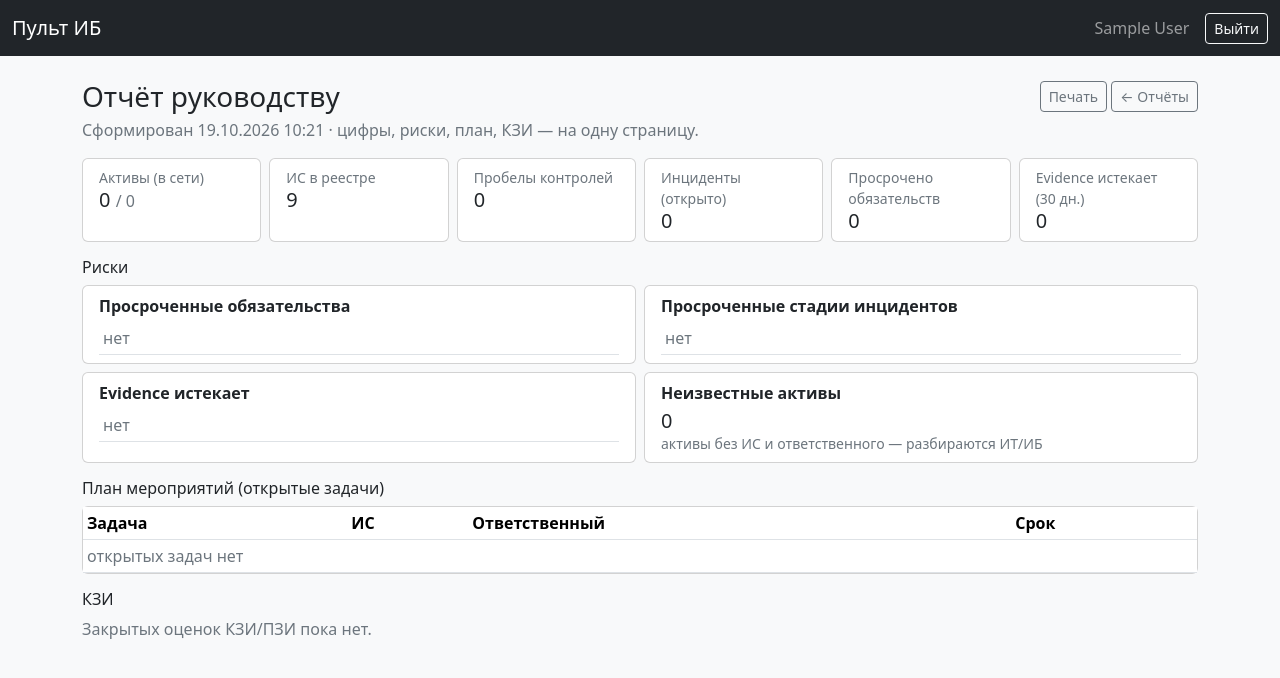
After one commit to puginav-ai/SecOps, a Django app: page /reports/management/ in a window 1280 px wide. The commit adds this page. Shown: the top 678 px of the page. Run offline with Django 5.2, Linux system fonts and the light colour scheme; the visitor is signed in with stand-in values (Sample User, id 1); data comes from the database, SQL or seed files in the repository; data that the repository does not hold is empty; parts of the project's set-up code (start-up, migrations or seed data) failed here and were passed over; some libraries are stand-ins or nearby versions.

Commit message:
feat(reporting): XLSX-выгрузки и 1-страничный отчёт руководству
- xlsx_response через openpyxl: пробелы, просрочки, evidence, unknown, КЗИ
- /reports/management/: цифры, риски, план мероприятий, КЗИ (print CSS)
- права как у остальных отчётов; владелец ИС — только свои системы (недели 11-12)

```diff
--- a/apps/reporting/urls.py
+++ b/apps/reporting/urls.py
@@ -10,6 +10,12 @@ app_name = "reporting"
 
 urlpatterns = [
     path("", views.reports_index, name="index"),
+    path("management/", views.management_report, name="management"),
     path("gaps.csv", views.gaps_csv, name="gaps_csv"),
+    path("gaps.xlsx", views.gaps_xlsx, name="gaps_xlsx"),
     path("overdue.csv", views.overdue_csv, name="overdue_csv"),
+    path("overdue.xlsx", views.overdue_xlsx, name="overdue_xlsx"),
+    path("evidence.xlsx", views.evidence_xlsx, name="evidence_xlsx"),
+    path("unknown-assets.xlsx", views.unknown_xlsx, name="unknown_xlsx"),
+    path("kzi.xlsx", views.kzi_xlsx, name="kzi_xlsx"),
 ]
--- a/apps/reporting/views.py
+++ b/apps/reporting/views.py
@@ -1,4 +1,4 @@
-"""Отчёты: состояние контролей, просрочки, покрытие evidence, КЗИ (неделя 11)."""
+"""Отчёты: контроли, просрочки, evidence, КЗИ, 1-страничный отчёт руководству (недели 11–12)."""
 
 from __future__ import annotations
 
@@ -11,13 +11,22 @@ from django.utils import timezone
 from apps.compliance.models import ControlImplementation
 from apps.compliance.services import GAP_STATUSES
 from apps.core.access import is_owner_only, role_required
-from apps.core.export import csv_response
+from apps.core.export import csv_response, xlsx_response
+from apps.evidence.models import EvidenceObject
 from apps.evidence.services import visible_evidence
-from apps.kzi.models import Assessment
+from apps.incidents.models import Incident
+from apps.incidents.services import overdue_stages as incident_overdue_stages
+from apps.kzi.models import Assessment, RemediationTask
 from apps.obligations.models import ObligationInstance
 from apps.registry.models import Asset, System
 
 EXPORT_ROWS_LIMIT = 2000
+
+GAPS_HEADER = ["Код", "Контроль", "Домен", "ИС", "Статус", "Ответственный", "Следующая проверка"]
+OVERDUE_HEADER = ["Обязательство", "Вид", "Срок", "Ответственный", "Уровень эскалации"]
+EVIDENCE_HEADER = ["Вид evidence", "Количество"]
+UNKNOWN_HEADER = ["IP", "MAC", "Имя", "Сегмент", "Обнаружен"]
+KZI_HEADER = ["Тип", "Период", "Статус", "Результат", "Вердикт", "Рассчитана"]
 
 
 def _person(user):
@@ -61,6 +70,97 @@ def _scoped_assessments(user):
     return assessments
 
 
+def _open_incidents(user):
+    incidents = Incident.objects.exclude(status=Incident.Status.CLOSED)
+    if is_owner_only(user):
+        incidents = incidents.filter(system__in=_my_systems(user))
+    return incidents
+
+
+def _open_remediation_tasks(user):
+    tasks = RemediationTask.objects.filter(status=RemediationTask.Status.OPEN).select_related(
+        "system", "owner_person", "plan"
+    )
+    if is_owner_only(user):
+        tasks = tasks.filter(system__in=_my_systems(user))
+    return tasks.order_by("due_at")[:8]
+
+
+# --- выгрузки: строки ------------------------------------------------------------------
+
+
+def _gaps_rows(user):
+    return [
+        [
+            gap.control.code,
+            gap.control.name,
+            gap.control.get_domain_display(),
+            gap.system.name,
+            gap.get_status_display(),
+            str(gap.owner_person) if gap.owner_person else "—",
+            gap.next_due_at.strftime("%d.%m.%Y") if gap.next_due_at else "—",
+        ]
+        for gap in _gaps(user)[:EXPORT_ROWS_LIMIT]
+    ]
+
+
+def _overdue_rows(user):
+    return [
+        [
+            item.template.name,
+            item.template.get_kind_display(),
+            timezone.localtime(item.due_at).strftime("%d.%m.%Y"),
+            str(item.owner_person) if item.owner_person else "—",
+            str(item.escalation_level),
+        ]
+        for item in _overdue(user)[:EXPORT_ROWS_LIMIT]
+    ]
+
+
+def _evidence_rows(user):
+    evidence = visible_evidence(user)
+    labels = dict(EvidenceObject.Kind.choices)
+    return [
+        [labels.get(row["kind"], row["kind"]), row["total"]]
+        for row in evidence.values("kind").annotate(total=Count("id")).order_by("kind")
+    ]
+
+
+def _unknown_rows(user):
+    if is_owner_only(user):
+        return []
+    assets = Asset.objects.filter(
+        owner_person__isnull=True, system_components__isnull=True
+    ).select_related("segment")[:EXPORT_ROWS_LIMIT]
+    return [
+        [
+            asset.ip,
+            asset.mac or "—",
+            asset.hostname or "—",
+            asset.segment.name if asset.segment else "—",
+            asset.first_seen_at.strftime("%d.%m.%Y %H:%M"),
+        ]
+        for asset in assets
+    ]
+
+
+def _kzi_rows(user):
+    return [
+        [
+            assessment.get_assessment_type_display(),
+            assessment.period_label or "—",
+            assessment.get_status_display(),
+            str(assessment.result_value) if assessment.result_value is not None else "—",
+            assessment.verdict or "—",
+            assessment.assessed_at.strftime("%d.%m.%Y %H:%M") if assessment.assessed_at else "—",
+        ]
+        for assessment in _scoped_assessments(user)[:EXPORT_ROWS_LIMIT]
+    ]
+
+
+# --- страницы ---------------------------------------------------------------------------
+
+
 @role_required("reports")
 def reports_index(request):
     today = timezone.localdate()
@@ -95,34 +195,94 @@ def reports_index(request):
 
 
 @role_required("reports")
+def management_report(request):
+    """Одностраничный отчёт руководству: цифры, риски, план, КЗИ (SDD §5.9)."""
+    today = timezone.localdate()
+    owner_only = is_owner_only(request.user)
+    systems = _my_systems(request.user) if owner_only else System.objects.all()
+    evidence = visible_evidence(request.user)
+    if owner_only:
+        my_assets = Asset.objects.filter(system_components__system__in=systems).distinct()
+    else:
+        my_assets = Asset.objects.all()
+    return render(
+        request,
+        "reporting/management.html",
+        {
+            "generated_at": timezone.localtime(),
+            "assets_total": my_assets.count(),
+            "assets_active": my_assets.filter(miss_count__lt=3).count(),
+            "systems_total": systems.count(),
+            "gaps_total": _gaps(request.user).count(),
+            "incidents_open": _open_incidents(request.user).count(),
+            "incident_overdue_count": incident_overdue_stages()
+            .filter(incident__in=_open_incidents(request.user))
+            .count(),
+            "obligations_overdue": _overdue(request.user).count(),
+            "overdue_top": _overdue(request.user)[:5],
+            "incident_overdue_top": list(
+                incident_overdue_stages()
+                .filter(incident__in=_open_incidents(request.user))
+                .order_by("deadline_at")[:5]
+            ),
+            "evidence_expiring_total": evidence.filter(
+                valid_until__isnull=False, valid_until__lte=today + timedelta(days=30)
+            ).count(),
+            "evidence_expiring": evidence.filter(
+                valid_until__isnull=False, valid_until__lte=today + timedelta(days=30)
+            ).order_by("valid_until")[:5],
+            "unknown_assets": (
+                None
+                if owner_only
+                else Asset.objects.filter(
+                    owner_person__isnull=True, system_components__isnull=True
+                ).count()
+            ),
+            "plan_tasks": _open_remediation_tasks(request.user),
+            "last_assessment": _scoped_assessments(request.user)
+            .filter(status=Assessment.Status.CLOSED)
+            .order_by("-assessed_at")
+            .first(),
+        },
+    )
+
+
+# --- CSV -------------------------------------------------------------------------------
+
+
+@role_required("reports")
 def gaps_csv(request):
-    rows = [
-        [
-            gap.control.code,
-            gap.control.name,
-            gap.control.get_domain_display(),
-            gap.system.name,
-            gap.get_status_display(),
-            str(gap.owner_person) if gap.owner_person else "—",
-            gap.next_due_at.strftime("%d.%m.%Y") if gap.next_due_at else "—",
-        ]
-        for gap in _gaps(request.user)[:EXPORT_ROWS_LIMIT]
-    ]
-    header = ["Код", "Контроль", "Домен", "ИС", "Статус", "Ответственный", "Следующая проверка"]
-    return csv_response("gaps.csv", header, rows)
+    return csv_response("gaps.csv", GAPS_HEADER, _gaps_rows(request.user))
 
 
 @role_required("reports")
 def overdue_csv(request):
-    rows = [
-        [
-            item.template.name,
-            item.template.get_kind_display(),
-            timezone.localtime(item.due_at).strftime("%d.%m.%Y"),
-            str(item.owner_person) if item.owner_person else "—",
-            str(item.escalation_level),
-        ]
-        for item in _overdue(request.user)[:EXPORT_ROWS_LIMIT]
-    ]
-    header = ["Обязательство", "Вид", "Срок", "Ответственный", "Уровень эскалации"]
-    return csv_response("overdue.csv", header, rows)
+    return csv_response("overdue.csv", OVERDUE_HEADER, _overdue_rows(request.user))
+
+
+# --- XLSX ------------------------------------------------------------------------------
+
+
+@role_required("reports")
+def gaps_xlsx(request):
+    return xlsx_response("gaps.xlsx", GAPS_HEADER, _gaps_rows(request.user))
+
+
+@role_required("reports")
+def overdue_xlsx(request):
+    return xlsx_response("overdue.xlsx", OVERDUE_HEADER, _overdue_rows(request.user))
+
+
+@role_required("reports")
+def evidence_xlsx(request):
+    return xlsx_response("evidence.xlsx", EVIDENCE_HEADER, _evidence_rows(request.user))
+
+
+@role_required("reports")
+def unknown_xlsx(request):
+    return xlsx_response("unknown-assets.xlsx", UNKNOWN_HEADER, _unknown_rows(request.user))
+
+
+@role_required("reports")
+def kzi_xlsx(request):
+    return xlsx_response("kzi.xlsx", KZI_HEADER, _kzi_rows(request.user))
--- a/requirements.txt
+++ b/requirements.txt
@@ -10,3 +10,4 @@ tzdata>=2024.1
 librouteros~=3.4  # RouterOS API для пассивного discovery с Mikrotik (чистый Python, узкая задача)
 django-storages[s3]~=1.14  # S3-хранилище evidence (SeaweedFS) — только через штатный storage-контракт
 python-dateutil~=2.9  # RRULE-генерация обязательств (SDD §3.5)
+openpyxl~=3.1  # выгрузки XLSX для отчётности руководству (SDD §5.9)
--- /dev/null
+++ b/templates/reporting/management.html
@@ -0,0 +1,136 @@
+{% extends "base.html" %}
+{% block title %}Отчёт руководству{% endblock %}
+
+{% block content %}
+<style>
+@media print {
+  .navbar, .no-print { display: none !important; }
+  body { background: #fff !important; }
+  .card { box-shadow: none !important; border: 0; }
+}
+</style>
+
+<div class="d-flex justify-content-between align-items-center mb-1">
+  <h1 class="h3 mb-0">Отчёт руководству</h1>
+  <div class="no-print">
+    <button class="btn btn-outline-secondary btn-sm" onclick="window.print()">Печать</button>
+    <a class="btn btn-outline-secondary btn-sm" href="{% url 'reporting:index' %}">← Отчёты</a>
+  </div>
+</div>
+<p class="text-secondary mb-3">
+  Сформирован {{ generated_at|date:"d.m.Y H:i" }} · цифры, риски, план, КЗИ — на одну страницу.
+</p>
+
+<div class="row row-cols-2 row-cols-md-3 row-cols-xl-6 g-2 mb-3">
+  <div class="col"><div class="card h-100"><div class="card-body py-2">
+    <div class="text-secondary small">Активы (в сети)</div>
+    <div class="h5 mb-0">{{ assets_active }} <span class="text-secondary fs-6">/ {{ assets_total }}</span></div>
+  </div></div></div>
+  <div class="col"><div class="card h-100"><div class="card-body py-2">
+    <div class="text-secondary small">ИС в реестре</div>
+    <div class="h5 mb-0">{{ systems_total }}</div>
+  </div></div></div>
+  <div class="col"><div class="card h-100"><div class="card-body py-2">
+    <div class="text-secondary small">Пробелы контролей</div>
+    <div class="h5 mb-0">{{ gaps_total }}</div>
+  </div></div></div>
+  <div class="col"><div class="card h-100"><div class="card-body py-2">
+    <div class="text-secondary small">Инциденты (открыто)</div>
+    <div class="h5 mb-0">{{ incidents_open }}
+      {% if incident_overdue_count %}<span class="text-danger fs-6">/ просроч. стадий {{ incident_overdue_count }}</span>{% endif %}
+    </div>
+  </div></div></div>
+  <div class="col"><div class="card h-100"><div class="card-body py-2">
+    <div class="text-secondary small">Просрочено обязательств</div>
+    <div class="h5 mb-0 {% if obligations_overdue %}text-danger{% endif %}">{{ obligations_overdue }}</div>
+  </div></div></div>
+  <div class="col"><div class="card h-100"><div class="card-body py-2">
+    <div class="text-secondary small">Evidence истекает (30 дн.)</div>
+    <div class="h5 mb-0">{{ evidence_expiring_total }}</div>
+  </div></div></div>
+</div>
+
+<h2 class="h6">Риски</h2>
+<div class="row g-2 mb-3">
+  <div class="col-md-6">
+    <div class="card h-100"><div class="card-body py-2">
+      <div class="fw-semibold mb-1">Просроченные обязательства</div>
+      <table class="table table-sm mb-0">
+        <tbody>
+          {% for item in overdue_top %}
+            <tr><td>{{ item.template.name }}</td><td class="text-nowrap">{{ item.due_at|date:"d.m.Y" }}</td></tr>
+          {% empty %}
+            <tr><td class="text-secondary">нет</td></tr>
+          {% endfor %}
+        </tbody>
+      </table>
+    </div></div>
+  </div>
+  <div class="col-md-6">
+    <div class="card h-100"><div class="card-body py-2">
+      <div class="fw-semibold mb-1">Просроченные стадии инцидентов</div>
+      <table class="table table-sm mb-0">
+        <tbody>
+          {% for stage in incident_overdue_top %}
+            <tr><td>#{{ stage.incident_id }} · {{ stage.stage_code }}</td><td class="text-nowrap">{{ stage.deadline_at|date:"d.m.Y H:i" }}</td></tr>
+          {% empty %}
+            <tr><td class="text-secondary">нет</td></tr>
+          {% endfor %}
+        </tbody>
+      </table>
+    </div></div>
+  </div>
+  <div class="col-md-6">
+    <div class="card h-100"><div class="card-body py-2">
+      <div class="fw-semibold mb-1">Evidence истекает</div>
+      <table class="table table-sm mb-0">
+        <tbody>
+          {% for item in evidence_expiring %}
+            <tr><td>{{ item.title|truncatechars:50 }}</td><td class="text-nowrap">{{ item.valid_until|date:"d.m.Y" }}</td></tr>
+          {% empty %}
+            <tr><td class="text-secondary">нет</td></tr>
+          {% endfor %}
+        </tbody>
+      </table>
+    </div></div>
+  </div>
+  <div class="col-md-6">
+    <div class="card h-100"><div class="card-body py-2">
+      <div class="fw-semibold mb-1">Неизвестные активы</div>
+      <div class="h5 mb-0">{{ unknown_assets|default_if_none:"—" }}</div>
+      <div class="text-secondary small">активы без ИС и ответственного — разбираются ИТ/ИБ</div>
+    </div></div>
+  </div>
+</div>
+
+<h2 class="h6">План мероприятий (открытые задачи)</h2>
+<div class="card mb-3"><div class="table-responsive">
+  <table class="table table-sm mb-0">
+    <thead><tr><th>Задача</th><th>ИС</th><th>Ответственный</th><th>Срок</th></tr></thead>
+    <tbody>
+      {% for task in plan_tasks %}
+        <tr>
+          <td>{{ task.title }}</td>
+          <td>{{ task.system|default:"—" }}</td>
+          <td>{{ task.owner_person|default:"—" }}</td>
+          <td class="text-nowrap">{{ task.due_at|date:"d.m.Y"|default:"—" }}</td>
+        </tr>
+      {% empty %}
+        <tr><td colspan="4" class="text-secondary">открытых задач нет</td></tr>
+      {% endfor %}
+    </tbody>
+  </table>
+</div></div>
+
+<h2 class="h6">КЗИ</h2>
+{% if last_assessment %}
+  <p class="mb-0">
+    Последняя закрытая оценка: <strong>{{ last_assessment.result_value }}</strong>
+    ({{ last_assessment.verdict }}, {{ last_assessment.get_assessment_type_display }},
+    {{ last_assessment.assessed_at|date:"d.m.Y" }}) ·
+    <a class="no-print" href="{% url 'kzi:detail' last_assessment.pk %}">почему не 1 →</a>
+  </p>
+{% else %}
+  <p class="text-secondary mb-0">Закрытых оценок КЗИ/ПЗИ пока нет.</p>
+{% endif %}
+{% endblock %}
```
Also changed, not shown: apps/core/export.py (+32 -1 lines), apps/reporting/tests/test_week11.py (+36 -0 lines), templates/reporting/index.html (+12 -4 lines).
